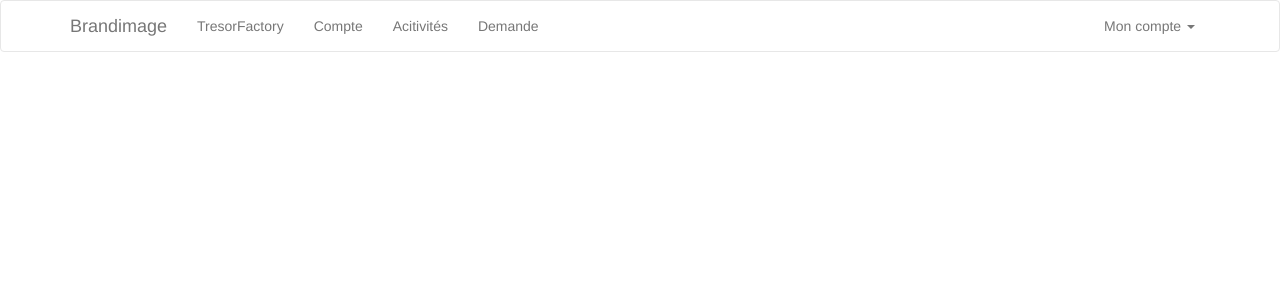
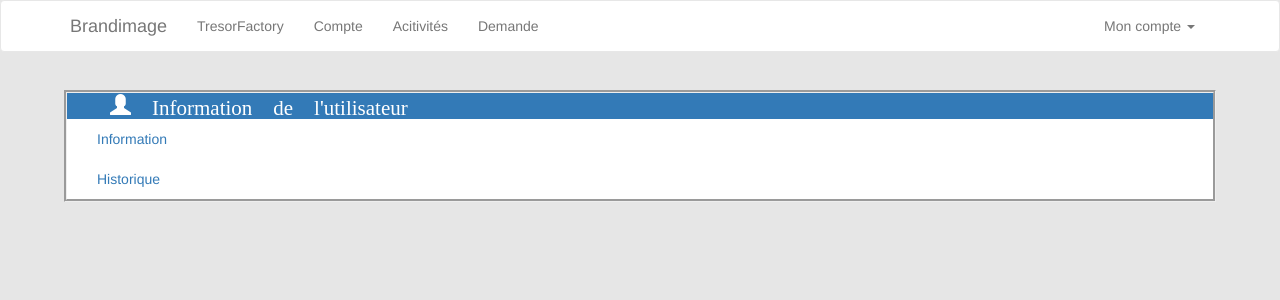
Before and after one commit to Jefzhang/TresorFactory, a PHP site: page /project/?p=user in a window 1280 px wide. Shown: the top 300 px of the page. Run offline with PHP 8.4, Linux system fonts and the light colour scheme; the visitor is signed in with stand-in values (Sample User, id 1); some libraries are stand-ins or nearby versions.

Commit message:
user info page

```diff
--- a/content/http.txt
+++ b/content/http.txt
@@ -1 +1 @@
-14Poste0arraytrigramme50arrayArrayArray14Poste0arraytrigramme50array11111111111111111111111111111111111111111111111111111111111
+14Poste0arraytrigramme50arrayArrayArray14Poste0arraytrigramme50array111111111111111111111111111111111111111111111111111111111111111111111111111111111
--- a/css/perso.css
+++ b/css/perso.css
@@ -75,6 +75,7 @@ body {
     -moz-background-size: cover;
     -o-background-size: cover;
     background-size: cover;*/
+    background-color: #e6e6e6;
 }
 
 .login-form {
@@ -521,4 +522,21 @@ Page Activity
 .depense-detaille{
   margin-top: 1em;
 }
+
+
+
+
+.admin{
+  margin-left: 5%;
+  margin-right: 5%;
+  margin-top: 3%;
+  background-color: #fff;
+  border-style: groove;
+
+}
+
+.admin-header{
+  padding-left: 2em;
+
+}
 /* Change styles for span and cancel button on extra small screens */
--- /dev/null
+++ b/data/admin.php
@@ -0,0 +1,21 @@
+<div class = "container-fluid admin">
+    <div class="row admin-header bg-primary">
+      <div class="col-md-12">
+        <div>
+        <span style="font-size:1.5em"class="glyphicon glyphicon-user"></spn>
+        Information de l'utilisateur
+        </div>
+      </div>
+    </div>
+    <div class="row">
+    <div class="col-md-2 sidebar">
+      <ul class="nav nav-sidebar">
+            <li class="active"><a href="#">Information<span class="sr-only">(current)</span></a></li>
+            <li><a href="#">Historique</a></li>
+      </ul>
+    </div>
+    <div class="col-md-10">
+    </div>
+  </div>
+
+</div>
--- a/index.php
+++ b/index.php
@@ -52,7 +52,6 @@ echo<<<END
 </div>
 
 <script src="//cdnjs.cloudflare.com/ajax/libs/jquery-form-validator/2.3.26/jquery.form-validator.min.js"></script>
-
 END;
 
 if(isset($_SESSION['loggedIn'])){
@@ -73,6 +72,9 @@ if (isset($_SESSION['loggedIn'])&&$_SESSION["loggedIn"]) {         //already log
     }
     else if($page=='activity'){
       require("content/activity.php");
+    }
+    else if($page=='user'){
+      require("data/admin.php");
     }
     //echo "</div";
     //echo "</div";
--- a/utils/utils.php
+++ b/utils/utils.php
@@ -63,8 +63,7 @@ END;
       <li class="dropdown">
           <a href="#" class="dropdown-toggle" data-toggle="dropdown" role="button" aria-haspopup="true" aria-expanded="true">Mon compte <span class="caret"></span></a>
           <ul class="dropdown-menu">
-              <li><a href="#">Changer mot de passe</a></li>
-              <li><a href="#">Modifier mon email</a></li>
+              <li><a href="?p=user">Administration</a></li>
               <li><a href="#">Supprimer mon compte</a></li>
               <li><a href="?todo=logout">Log out</a></li>
           </ul>
@@ -79,7 +78,7 @@ else{
        <a class="nav-link" href="#">Se connecter</a>
     </li>
     <li class="nav-item">
-       <a class="nav-link" href="#">Créer un compte</a>
+       <a class="nav-link" href="http://localhost/project/register.php">Créer un compte</a>
     </li>
   </ul>
 END;
```
Also changed, not shown: content/serverTest.php (+18 -8 lines), js/activity.js (+20 -19 lines), register.php (+7 -11 lines), images/default-user-image.png (added).
